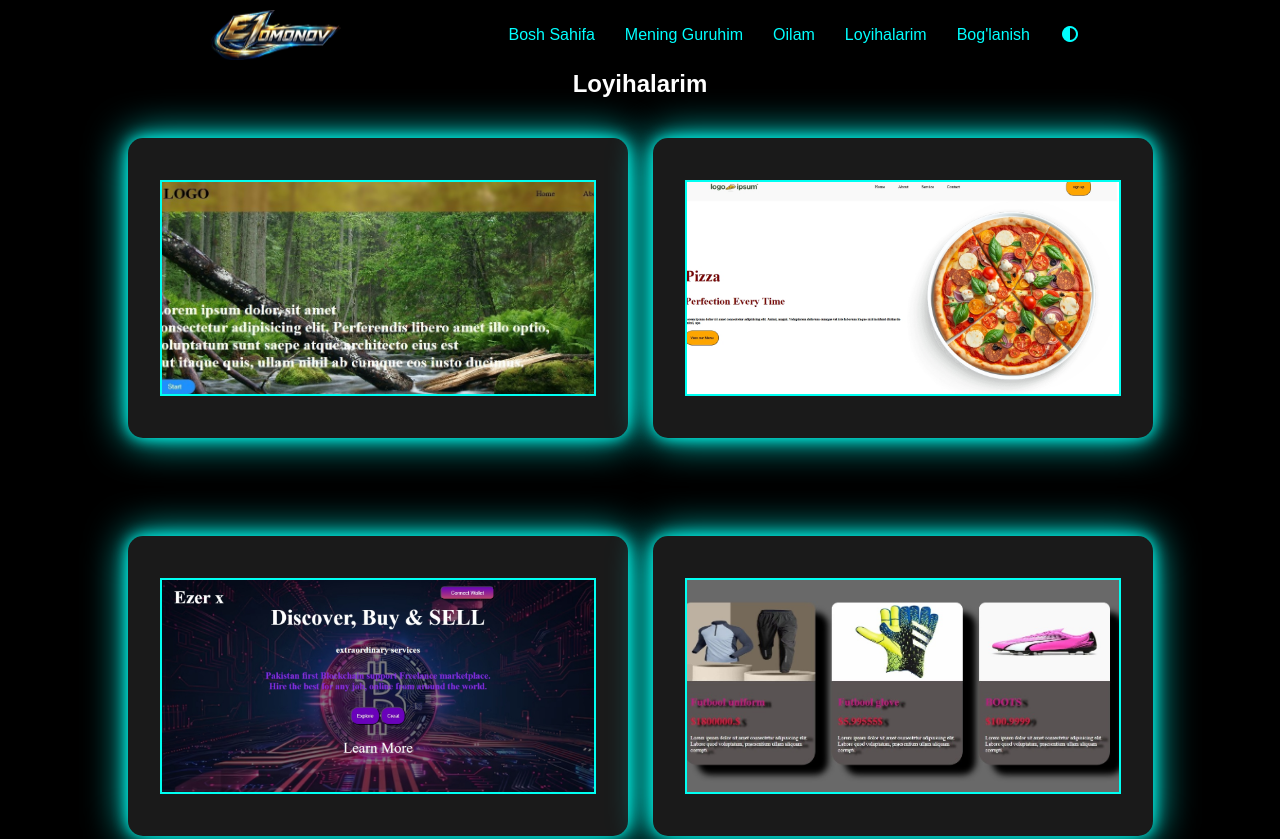
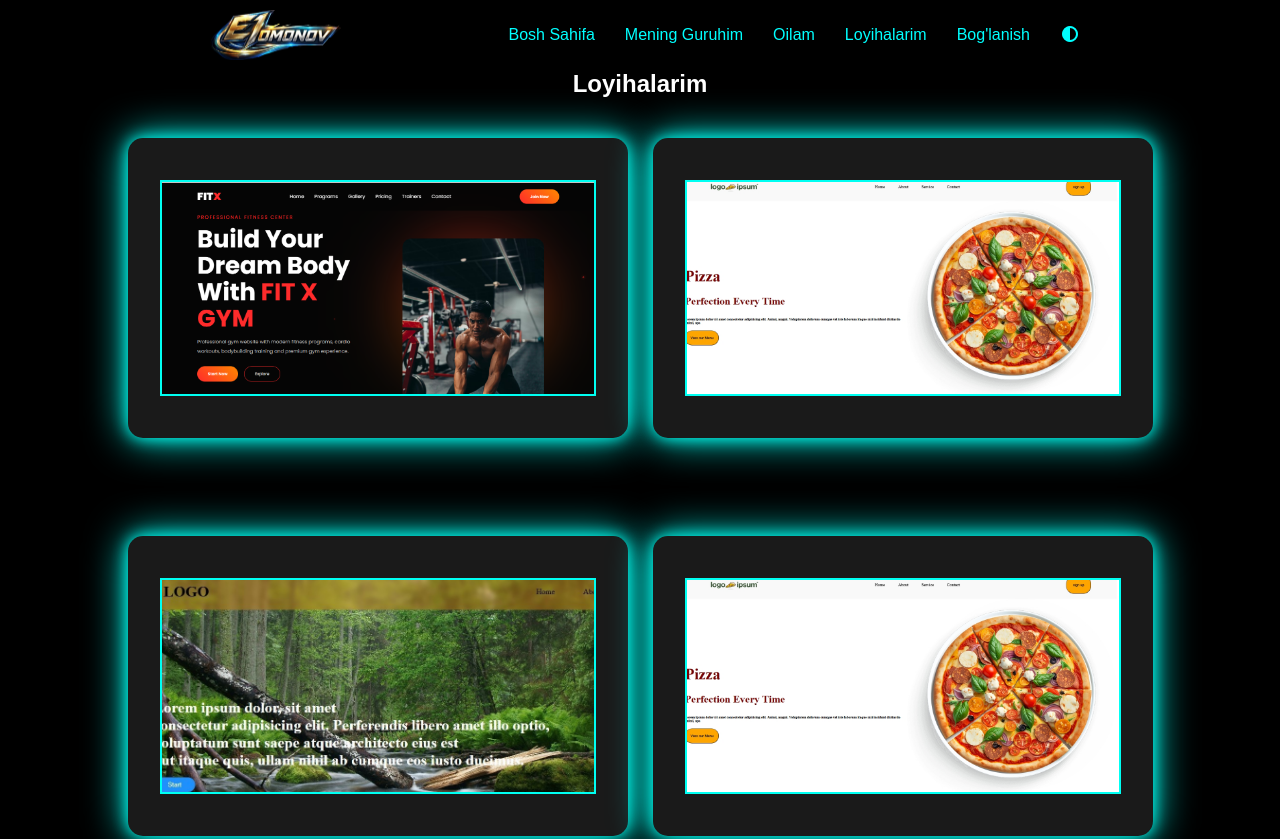
Before and after one commit to e1omonov/portfolio, a plain HTML site: page Loyihalarim.html in a window 1280 px wide. Shown: the top 839 px of the page. Drawn offline with nearby package versions, Linux system fonts and the light colour scheme.

Commit message:
first commit

```diff
--- a/Loyihalarim.html
+++ b/Loyihalarim.html
@@ -46,6 +46,17 @@
     <section class="projects theme" data-aos="flip-up ">
         <div class="animation-div theme">
             <h1 class="h1-10">Loyihalarim</h1>
+            <a href="https://elnur-loyiha.netlify.app/" target="_blank">
+                <div data-aos="zoom-in-down" class="section-father theme">
+                    <div class="card theme" data-aos="flip-up">
+                        <img src="./image copy.png">
+                    </div>
+                    <div class="card theme" data-aos="flip-up">
+                        <img src="./Снимок экрана_7-4-2026_20338_127.0.0.1.jpeg">
+                    </div>
+                </div>
+            </a>
+            <br>
             <div data-aos="zoom-in-down" class="section-father theme">
                 <div class="card theme" data-aos="flip-up">
                     <img src="./Снимок экрана_8-4-2026_22563_127.0.0.1.jpeg">
```
Also changed, not shown: image copy.png (added).
